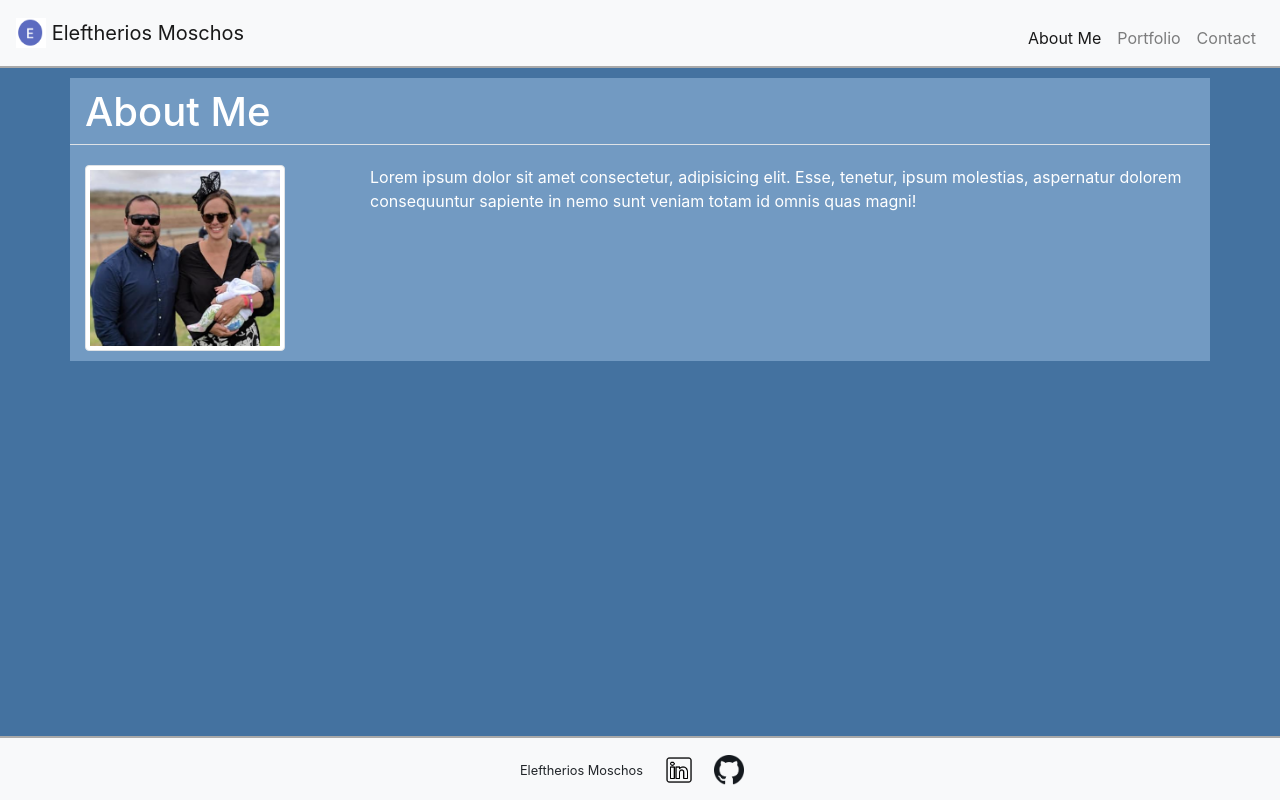
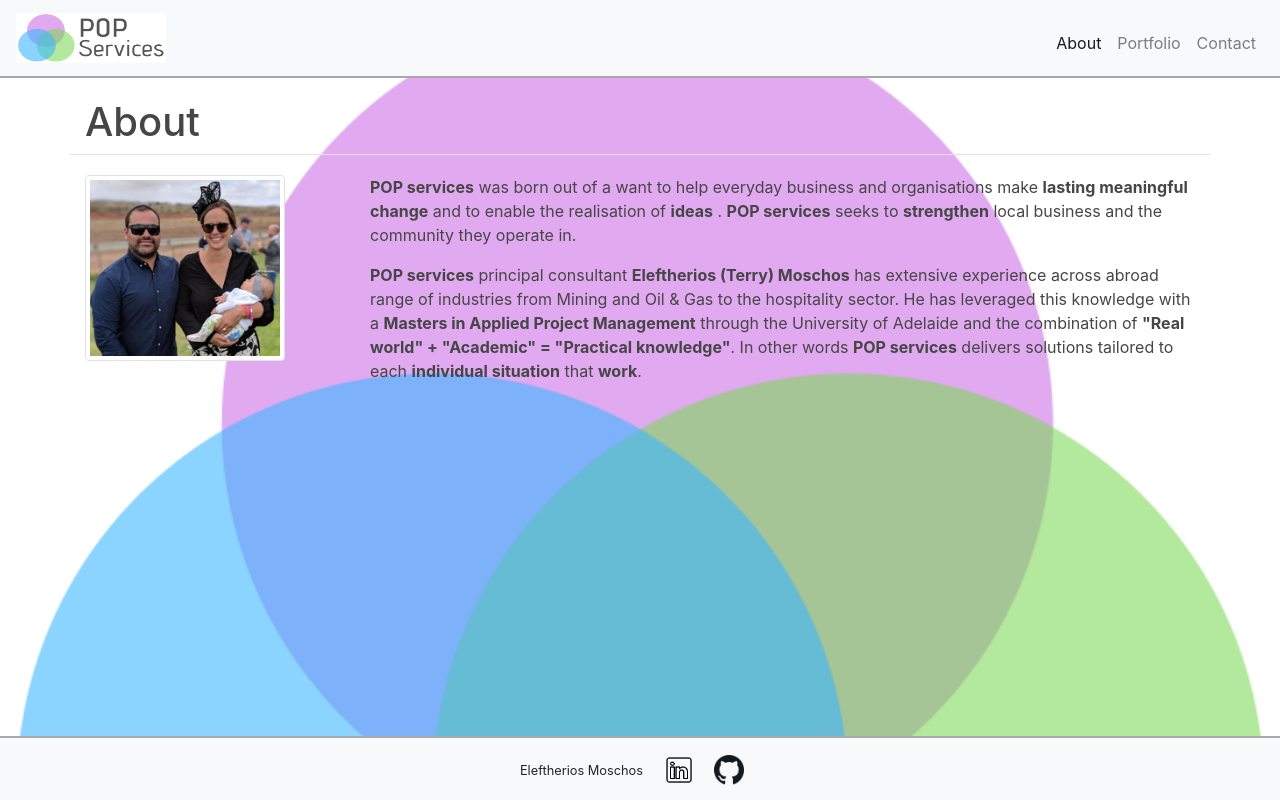
Before and after one commit to EMoschos/EM-Bio, a plain HTML site: page index.html in a window 1280 px wide. Drawn offline with nearby package versions, Linux system fonts and the light colour scheme.

Commit message:
Radical change of content and styling, structure remains

```diff
--- a/assets/css/style.css
+++ b/assets/css/style.css
@@ -1,6 +1,6 @@
-body {
+/* body {
     background-color: rgb(68, 114, 160);
-}
+} */
 
 nav {
     border-bottom: 2px;
@@ -10,12 +10,11 @@ nav {
 }
 
 main {
-    color: white;
+    color:rgb(70, 70, 70);
     padding-bottom: 100px;
 }
 
 .container-sm {
-    background-color: rgb(114, 154, 194);
     padding-bottom: 10px;
 }
 
--- a/index.html
+++ b/index.html
@@ -7,21 +7,23 @@
     <link rel="stylesheet" href="https://stackpath.bootstrapcdn.com/bootstrap/4.5.0/css/bootstrap.min.css"
         integrity="sha384-9aIt2nRpC12Uk9gS9baDl411NQApFmC26EwAOH8WgZl5MYYxFfc+NcPb1dKGj7Sk" crossorigin="anonymous">
     <link rel="stylesheet" href="./assets/css/style.css">
-    <title>EM About Me</title>
+    <title>POP Services</title>
 </head>
 
-<body>
+<body style="background-image: url(./assets/pics/bg-POP.PNG);
+background-repeat: no-repeat;
+background-attachment: fixed;
+background-size: cover;">
     <header>
         <nav class="navbar navbar-expand navbar-light bg-light flex-column flex-md-row">
             <a class="navbar-brand" href="index.html">
-                <img src="./assets/pics/Epic.PNG" width="30" height="30" class="d-inline-block align-top" alt=""
+                <img src="./assets/pics/POPicon.PNG" width="150" height="50" class="d-inline-block align-top" alt=""
                     loading="lazy">
-                Eleftherios Moschos
             </a>
             <div class="navbar-nav ml-md-auto">
                 <ul class="navbar-nav flex-row">
                     <li class="nav-item active">
-                        <a class="nav-link" href="index.html">About Me <span class="sr-only">(current)</span></a>
+                        <a class="nav-link" href="index.html">About<span class="sr-only">(current)</span></a>
                     </li>
                     <li class="nav-item">
                         <a class="nav-link" href="portfolio.html">Portfolio</a>
@@ -37,7 +39,7 @@
             <div class="row">
                 <div class="col-sm border-bottom">
                     <h1>
-                        About Me
+                        About
                     </h1>
                 </div>
             </div>
@@ -48,8 +50,10 @@
                 </div>
                 <div class="col-sm-9">
                     <p>
-                        Lorem ipsum dolor sit amet consectetur, adipisicing elit. Esse, tenetur, ipsum molestias,
-                        aspernatur dolorem consequuntur sapiente in nemo sunt veniam totam id omnis quas magni!
+                        <strong>POP services</strong>  was born out of a want to help everyday business and organisations make <strong> lasting meaningful change</strong>  and to enable the realisation of <strong>ideas</strong> . <strong>POP services</strong> seeks to <strong>strengthen</strong>  local business and the community they operate in.
+                    </p>
+                    <p>
+                        <strong>POP services</strong> principal consultant <strong>Eleftherios (Terry) Moschos</strong> has extensive experience across abroad range of industries from Mining and Oil & Gas to the hospitality sector. He has leveraged this knowledge with a <strong>Masters in Applied Project Management</strong> through the University of Adelaide and the combination of <strong>"Real world" + "Academic" = "Practical knowledge"</strong>. In other words <strong>POP services</strong> delivers solutions tailored to each <strong>individual situation</strong> that <strong>work</strong>.
                     </p>
                 </div>
             </div>
```
Also changed, not shown: contact.html (+2 -2 lines), portfolio.html (+2 -2 lines), submit.html (+2 -2 lines), assets/pics/POPicon.PNG (added), assets/pics/bg-POP.PNG (added).
